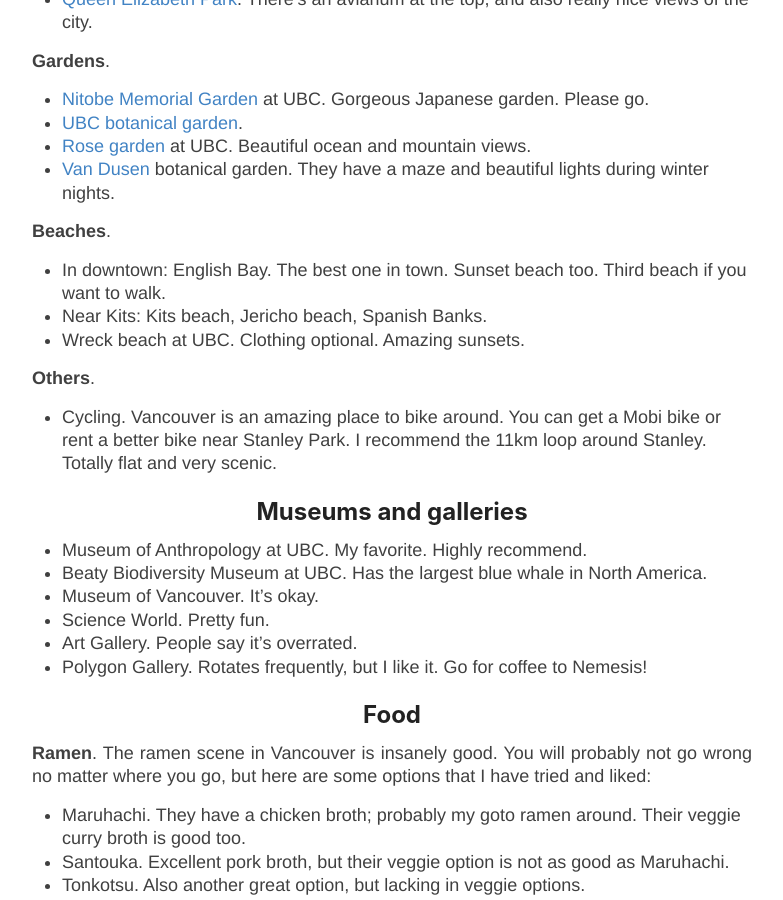
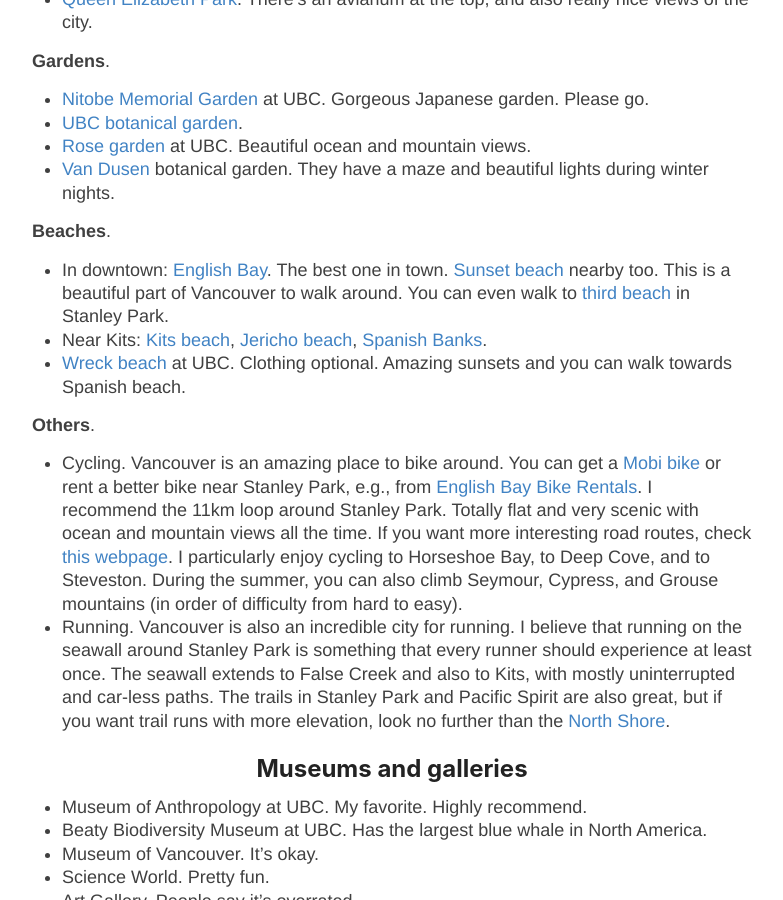
Before and after one commit to giankdiluvi/giankdiluvi.github.io, a Jekyll site: the page built from yvr.md, in a window 1280 px wide and 900 px high, scrolled down 636 px. Shown: the whole window, without its empty margins (248-1031 px from the left). Built offline with Jekyll 4.4.1, drawn with Linux system fonts in a browser that asks for light colours; nearby versions of some CDN libraries; our own code applies the rules of GitHub Pages for plain Markdown files.

Commit message:
more links and more info on cycling and add running

```diff
--- a/yvr.md
+++ b/yvr.md
@@ -63,17 +63,43 @@
 botanical garden. They have a maze and beautiful lights during winter nights.
 
 **Beaches**.
-- In downtown: English Bay. The best one in town.
-Sunset beach too. Third beach if you want to walk.
-- Near Kits: Kits beach, Jericho beach, Spanish Banks.
-- Wreck beach at UBC. Clothing optional. Amazing sunsets.
+- In downtown:
+[English Bay](https://vancouver.ca/parks-recreation-culture/english-bay-beach.aspx).
+The best one in town.
+[Sunset beach](https://vancouver.ca/parks-recreation-culture/sunset-beach.aspx) nearby too.
+This is a beautiful part of Vancouver to walk around.
+You can even walk to
+[third beach](https://vancouver.ca/parks-recreation-culture/third-beach.aspx)
+in Stanley Park.
+- Near Kits:
+[Kits beach](https://vancouver.ca/parks-recreation-culture/kitsilano-beach.aspx),
+[Jericho beach](https://vancouver.ca/parks-recreation-culture/jericho-beach.aspx),
+[Spanish Banks](https://vancouver.ca/parks-recreation-culture/spanish-bank-beach.aspx).
+- [Wreck beach](https://visit.ubc.ca/see-and-do/gardens-and-nature/wreck-beach/) at UBC.
+Clothing optional. Amazing sunsets and you can walk towards Spanish beach.
 
 **Others**.
 - Cycling. Vancouver is an amazing place to bike around.
-You can get a Mobi bike
-or rent a better bike near Stanley Park.
-I recommend the 11km loop around Stanley.
-Totally flat and very scenic.
+You can get a [Mobi bike](https://www.mobibikes.ca/)
+or rent a better bike near Stanley Park,
+e.g., from
+[English Bay Bike Rentals](https://www.englishbaybikerentals.com/).
+I recommend the 11km loop around Stanley Park.
+Totally flat and very scenic with ocean and mountain views all the time.
+If you want more interesting road routes,
+check [this webpage](https://coachpowell.ca/vancouver-cycling-routes/).
+I particularly enjoy cycling to Horseshoe Bay, to Deep Cove, and to Steveston.
+During the summer, you can also climb Seymour, Cypress, and Grouse mountains
+(in order of difficulty from hard to easy).
+- Running. Vancouver is also an incredible city for running.
+I believe that running on the seawall around Stanley Park is
+something that every runner should experience at least once.
+The seawall extends to False Creek and also to Kits,
+with mostly uninterrupted and car-less paths.
+The trails in Stanley Park and Pacific Spirit are also great,
+but if you want trail runs with more elevation,
+look no further than the
+[North Shore](https://www.trailrunproject.com/directory/8011399/north-shore).
 
 ## Museums and galleries
 - Museum of Anthropology at UBC. My favorite. Highly recommend.
```
Also changed, not shown: 2 other files.
